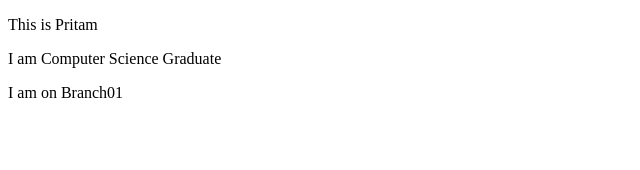
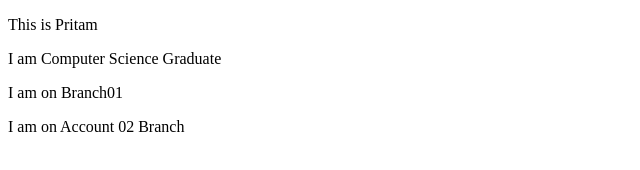
Before and after one commit to PritamChakrabortyShuvo/Practice-Git, a plain HTML site: page index.html in a window 1280 px wide. Shown: the whole page, without its empty margins (0-640 px from the left). Drawn offline with Linux system fonts and the light colour scheme.

Commit message:
Added On Account 02 Branch

```diff
--- a/index.html
+++ b/index.html
@@ -9,5 +9,6 @@
     <p>This is Pritam</p>
     <p> I am Computer Science Graduate</p>
     <p>I am on Branch01</p>
+    <p> I am on Account 02 Branch</p>
 </body>
 </html>
```
